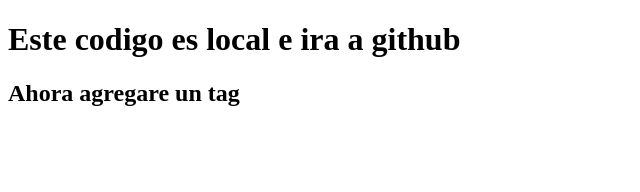
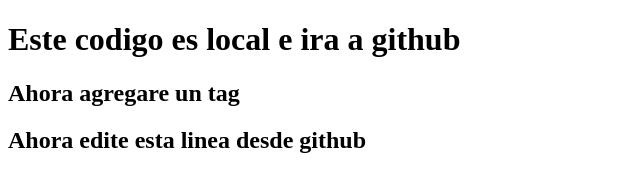
Before and after one commit to RojoRX/emergentes, a plain HTML site: page index.html in a window 1280 px wide. Shown: the whole page, without its empty margins (0-640 px from the left). Drawn offline with Linux system fonts and the light colour scheme.

Commit message:
Update index.html

```diff
--- a/index.html
+++ b/index.html
@@ -6,5 +6,6 @@
 <body>
 <h1>Este codigo es local e ira a github</h1>
 <h2>Ahora agregare un tag</h2>
+<h2>Ahora edite esta linea desde github</h2>
 </body>
 </html>
```
